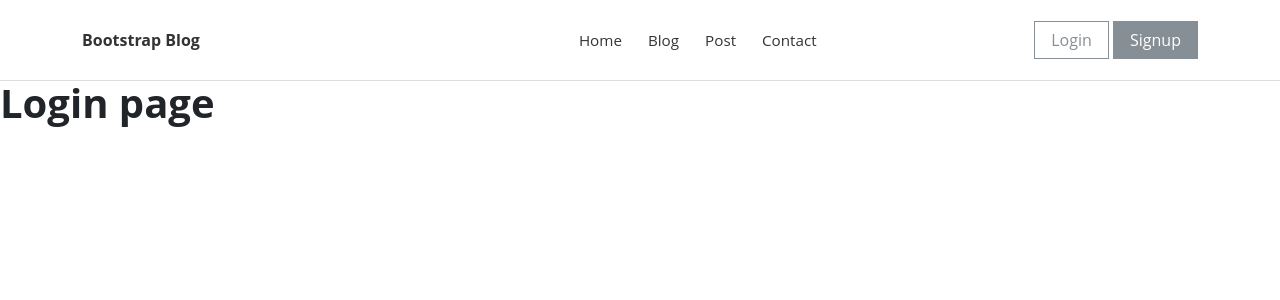
After one commit to Hussein-omar-osman/Blog-Flask, a Flask app: page /login in a window 1280 px wide. The commit adds this page. Shown: the top 300 px of the page. Run offline with Flask 2, Linux system fonts and the light colour scheme; some libraries are stand-ins or nearby versions.

Commit message:
creating a route for login and register templates

```diff
--- /dev/null
+++ b/blog/templates/base_layout.html
@@ -0,0 +1,88 @@
+<!DOCTYPE html>
+<html lang="en">
+  <head>
+    <meta charset="UTF-8" />
+    <meta http-equiv="X-UA-Compatible" content="IE=edge" />
+    <meta name="viewport" content="width=device-width, initial-scale=1.0" />
+    <link
+      href="https://cdn.jsdelivr.net/npm/bootstrap@5.1.3/dist/css/bootstrap.min.css"
+      rel="stylesheet"
+      integrity="sha384-1BmE4kWBq78iYhFldvKuhfTAU6auU8tT94WrHftjDbrCEXSU1oBoqyl2QvZ6jIW3"
+      crossorigin="anonymous"
+    />
+    <link
+      rel="stylesheet"
+      href="{{ url_for('static', filename='css/style.css') }}"
+    />
+    <link
+      rel="stylesheet"
+      href="{{ url_for('static', filename='css/main.css') }}"
+    />
+    {% if title %}
+    <title>Blog - {{ title }}</title>
+    {% else %}
+    <title>Blog</title>
+    {% endif %}
+  </head>
+  <body>
+    <header class="header">
+      <!-- Main Navbar-->
+      <nav class="navbar navbar-expand-lg">
+        <div class="container">
+          <!-- Navbar Brand -->
+          <div
+            class="navbar-header d-flex align-items-center justify-content-between"
+          >
+            <!-- Navbar Brand --><a
+              href="{{ url_for('home') }}"
+              class="navbar-brand"
+              >Bootstrap Blog</a
+            >
+            <!-- Toggle Button-->
+          </div>
+          <!-- Navbar Menu -->
+          <div id="navbarcollapse" class="collapse navbar-collapse top-links">
+            <ul class="navbar-nav ml-auto">
+              <li class="nav-item">
+                <a href="{{ url_for('home') }}" class="nav-link">Home</a>
+              </li>
+              <li class="nav-item">
+                <a href="blog.html" class="nav-link">Blog</a>
+              </li>
+              <li class="nav-item">
+                <a href="post.html" class="nav-link">Post</a>
+              </li>
+              <li class="nav-item"><a href="#" class="nav-link">Contact</a></li>
+            </ul>
+          </div>
+          <div class="auth">
+            <a href="{{ url_for('login') }}" class="btn btn-outline-secondary"
+              >Login</a
+            >
+            <a href="{{ url_for('register') }}" class="btn btn-secondary"
+              >Signup</a
+            >
+          </div>
+        </div>
+      </nav>
+    </header>
+    {% block content %}{% endblock %}
+    <script src="{{ url_for('static', filename='main.js') }}"></script>
+    <script
+      src="https://cdn.jsdelivr.net/npm/bootstrap@5.1.3/dist/js/bootstrap.bundle.min.js"
+      integrity="sha384-ka7Sk0Gln4gmtz2MlQnikT1wXgYsOg+OMhuP+IlRH9sENBO0LRn5q+8nbTov4+1p"
+      crossorigin="anonymous"
+    ></script>
+
+    <script
+      src="https://cdn.jsdelivr.net/npm/@popperjs/core@2.10.2/dist/umd/popper.min.js"
+      integrity="sha384-7+zCNj/IqJ95wo16oMtfsKbZ9ccEh31eOz1HGyDuCQ6wgnyJNSYdrPa03rtR1zdB"
+      crossorigin="anonymous"
+    ></script>
+    <script
+      src="https://cdn.jsdelivr.net/npm/bootstrap@5.1.3/dist/js/bootstrap.min.js"
+      integrity="sha384-QJHtvGhmr9XOIpI6YVutG+2QOK9T+ZnN4kzFN1RtK3zEFEIsxhlmWl5/YESvpZ13"
+      crossorigin="anonymous"
+    ></script>
+  </body>
+</html>
--- /dev/null
+++ b/blog/templates/login.html
@@ -0,0 +1,3 @@
+{% extends "base_layout.html" %} {% block content %}
+<h1>Login page</h1>
+{% endblock content %}
--- /dev/null
+++ b/blog/templates/register.html
@@ -0,0 +1,3 @@
+{% extends "base_layout.html" %} {% block content %}
+<h1>Sign up page</h1>
+{% endblock content %}
--- a/blog/views.py
+++ b/blog/views.py
@@ -4,3 +4,11 @@
 @app.route('/')
 def home():
  return render_template('home.html', title='Home')
+
+@app.route("/register", methods=['GET', 'POST'])
+def register():
+ return render_template('register.html', title='Register')
+
+@app.route("/login", methods=['GET', 'POST'])
+def login():
+ return render_template('login.html', title='Login')
```
Also changed, not shown: blog/templates/home.html (+27 -127 lines).
